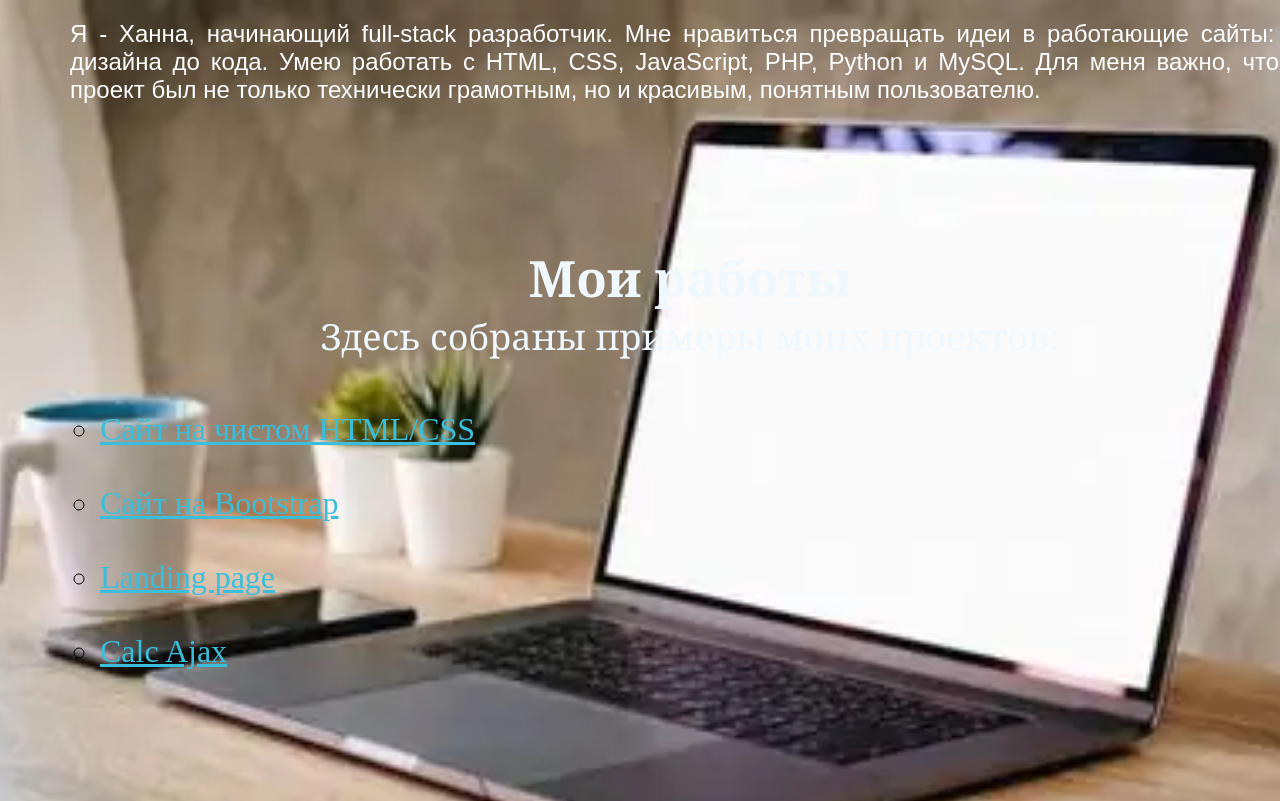
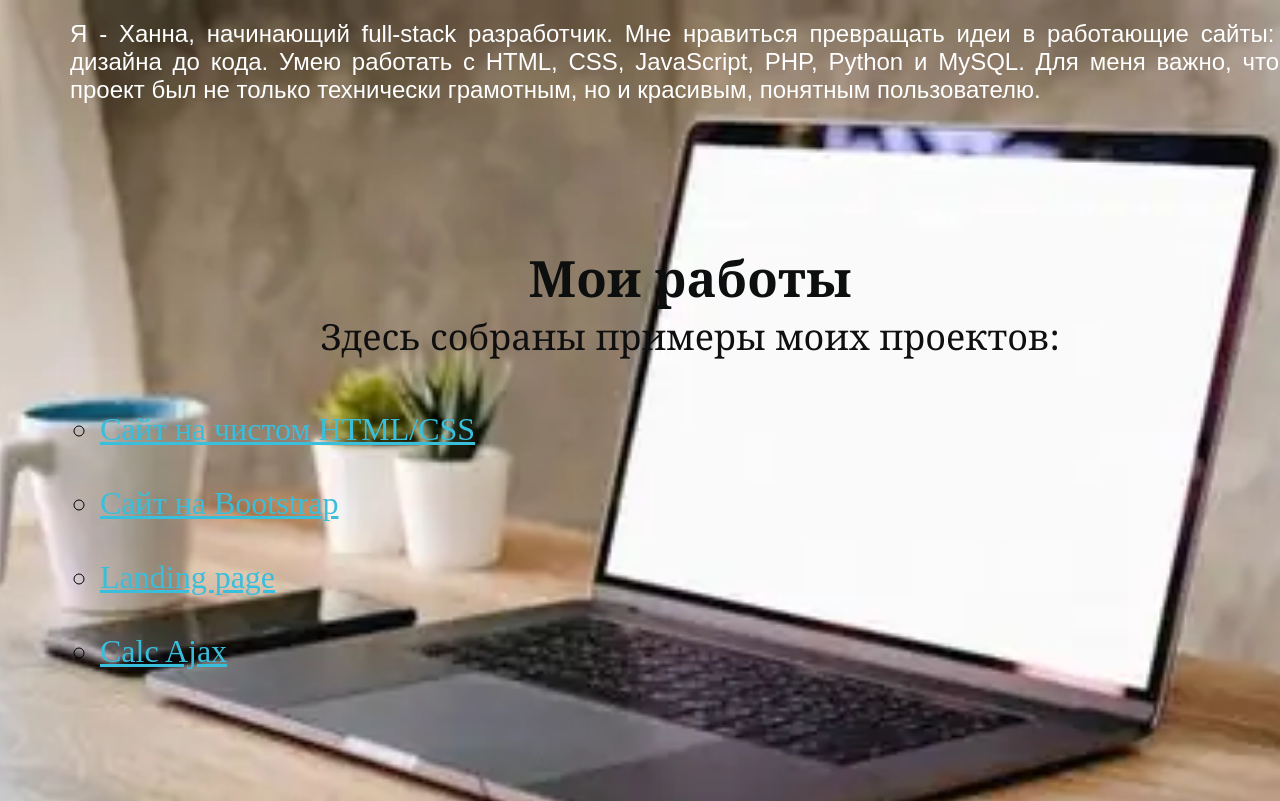
Before and after one commit to HannaJKTV24/HannaJKTV24.github.io, a plain HTML site: page index.html in a window 1280 px wide. Shown: the top 801 px of the page. Drawn offline with Linux system fonts and the light colour scheme.

Commit message:
Portfolio

```diff
--- a/styles.css
+++ b/styles.css
@@ -9,8 +9,6 @@
 	width: 1380px;
 	margin: auto;
 	background: url('img/img.webp') center/cover no-repeat;
-	/* filter: blur(8px); */
-
 }
 
 header {
@@ -36,14 +34,14 @@ header p {
 	text-align: center;
 	font-size: 50px;
 	font-family: Cambria, serif;
-	color: aliceblue;
+	color: rgb(13, 14, 14);
 }
 
 .container p {
 	text-align: center;
 	font-family: Georgia, serif;
 	font-size: 36px;
-	color: aliceblue;
+	color: rgb(15, 15, 16);
 }
 
 .my_projects {
```
